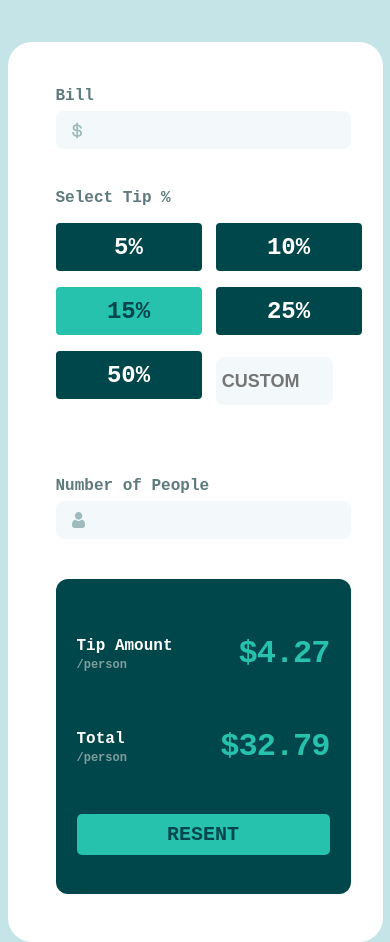
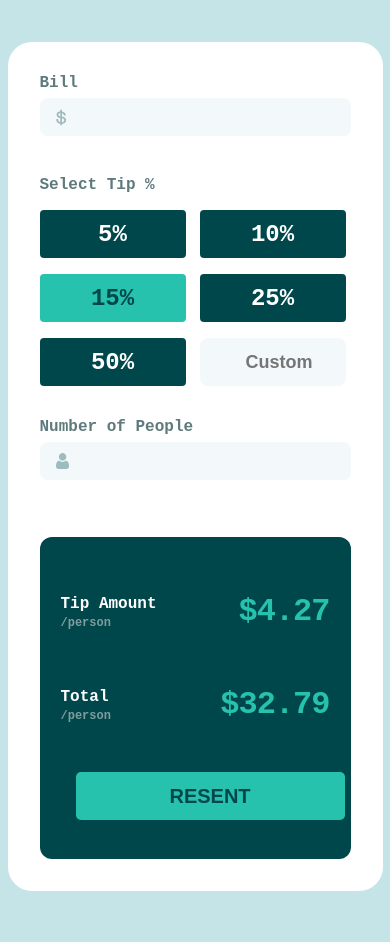
Before and after one commit to SherzodIbodov/calculator, a plain HTML site: page index.html in a window 390 px wide. Shown: the part 107-1049 px from the top of the page. After the commit the page ends 998 px from the top, so only its background shows below. Drawn offline with Linux system fonts and the light colour scheme.

Commit message:
nev change

```diff
--- a/index.html
+++ b/index.html
@@ -9,7 +9,7 @@
   <body>
     <div class="logo"><img src="/imges/logo.svg" alt="" /></div>
     <div class="tip-calculator">
-      <div class="partOne">
+      <div class="calculator">
         <label for="">Bill</label>
         <input type="number" class="input bill-input" id="bill-input" />
         <label for="">Select Tip %</label>
@@ -20,12 +20,11 @@
           <div class="tips tip-25">25%</div>
           <div class="tips tip-50">50%</div>
           <div id="tip-custom">
-            <input type="number" class="tip-custom" placeholder="CUSTOM" />
+            <input type="number" class="tip-custom" placeholder="Custom" />
           </div>
         </div>
         <div class="peopleLabel">
           <label for=""> Number of People</label>
-          <!-- <label for="" class="error"> Con`t be zero</label> -->
         </div>
         <input type="number" class="input people-input" />
       </div>
@@ -44,7 +43,7 @@
           </div>
           <div class="amount" id="total-amount">$32.79</div>
         </div>
-        <div class="resent">RESENT</div>
+        <button class="resent">RESENT</button>
       </div>
     </div>
   </body>
--- a/style/style.scss
+++ b/style/style.scss
@@ -3,6 +3,7 @@
   margin: 0;
   padding: 0;
   box-sizing: border-box;
+  user-select: none;
 }
 body {
   font-family: "spase mono", monospace;
@@ -25,7 +26,7 @@ body {
   justify-content: space-between;
   padding: 45px 32px 48px 48px;
 
-  .partOne {
+  .calculator {
     width: 100%;
     max-width: 379px;
     min-height: 388px;
@@ -45,6 +46,9 @@ body {
       margin-bottom: 40px;
       margin-top: 6px;
       border-radius: 8px;
+      &:focus {
+        border: 2px solid #26c2ae;
+      }
     }
     .bill-input {
       background-image: url(/imges/dollar.svg);
@@ -77,8 +81,7 @@ body {
         background: #26c2ae;
         font-weight: bolder;
       }
-      #tip-custom input {
-        box-sizing: border-box;
+      #tip-custom {
         width: 117px;
         height: 48px;
         font-size: 18px;
@@ -90,6 +93,9 @@ body {
       background-image: url(/imges/people.svg);
       background-repeat: no-repeat;
       background-position: 16px;
+      &:focus {
+        border: 2px solid #e17052;
+      }
     }
   }
   .resualt {
@@ -124,13 +130,19 @@ body {
       letter-spacing: -1px;
     }
     .resent {
+      border: none;
+      display: flex;
+      align-items: center;
+      justify-content: center;
+      width: 100%;
+      max-width: 333px;
+      height: 48px;
       margin-top: 122px;
-      text-align: center;
+      margin-left: 15px;
       font-size: 20px;
       font-weight: 700;
       color: #00474b;
       background: #26c2ae;
-      padding: 9px 0 9px 0;
       border-radius: 5px;
       cursor: pointer;
       &:hover {
@@ -149,22 +161,28 @@ body {
     margin: 0 auto;
     width: 100%;
     display: flex;
+    gap: 17px;
     flex-direction: column;
     max-width: 375px;
-    .partOne {
+    padding: 32px;
+    .calculator {
+      padding: 0;
       width: 100%;
       max-width: 311px;
+      margin: 0 auto;
       .tip {
+        width: 311px;
         display: grid;
         grid-template-columns: 146px 146px;
         row-gap: 16px;
         #tip-custom > .tip-custom {
           box-sizing: border-box;
-          width: 117px;
+          width: 146px;
           height: 48px;
           font-size: 18px;
           line-height: 36px;
           border-radius: 8px;
+          margin: 0;
         }
       }
     }
```
Also changed, not shown: css/style.css.
